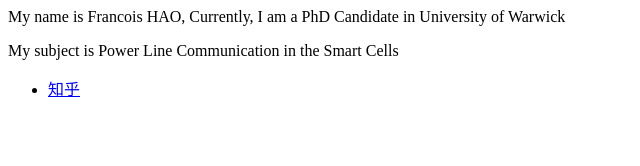
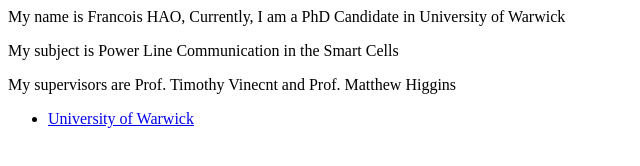
Before and after one commit to amazingHH/amazingHH.github.io, a plain HTML site: page index.html in a window 1280 px wide. Shown: the whole page, without its empty margins (0-640 px from the left). Drawn offline with Linux system fonts and the light colour scheme.

Commit message:
Update index.html

```diff
--- a/index.html
+++ b/index.html
@@ -1,7 +1,8 @@
 
 <p>My name is Francois HAO, Currently, I am a PhD Candidate in University of Warwick</p>
 <p>My subject is Power Line Communication in the Smart Cells</p>
+<p>My supervisors are Prof. Timothy Vinecnt and Prof. Matthew Higgins</p>
 
 <ul>
-  <li> <a href="https://www.zhihu.com/">知乎</a> </li>
+  <li> <a href="https://warwick.ac.uk/">University of Warwick</a> </li>
 </ul>
```
